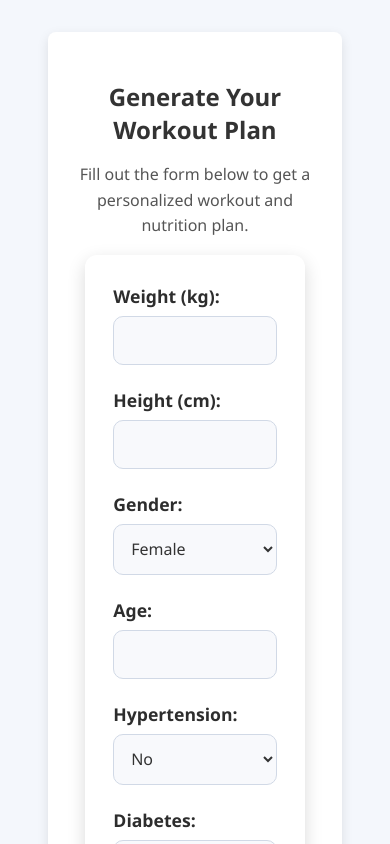
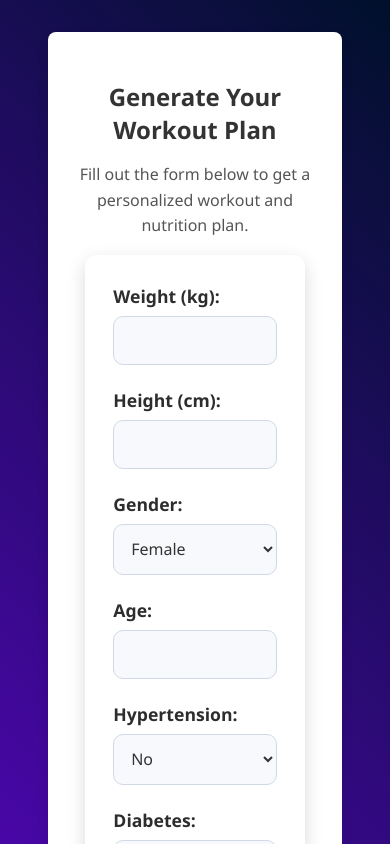
Before and after one commit to im-ushan-ikshana/fitness-coach, a React (Create React App) app in the folder frontend/fitness-coach/: page / in a window 390 px wide. Shown: the top 844 px of the page. Built offline with nearby package versions, Linux system fonts and the light colour scheme.

Commit message:
Update App styles with a gradient background and adjust main content width for better responsiveness

```diff
--- a/frontend/fitness-coach/src/App.css
+++ b/frontend/fitness-coach/src/App.css
@@ -5,7 +5,7 @@
   align-items: center;
   justify-content: center;
   min-height: 100vh;
-  background-color: #f4f7fc;
+  background: linear-gradient(45deg, #7800f8, #00102b);
   font-family: "Poppins", sans-serif;
   color: #333;
   padding: 2rem;
@@ -14,7 +14,7 @@
 /* Content Wrapper */
 .main-content {
   width: 100%;
-  max-width: 1200px;
+  max-width: 100vw;
   background: #ffffff;
   padding: 2rem;
   border-radius: 8px;
```
